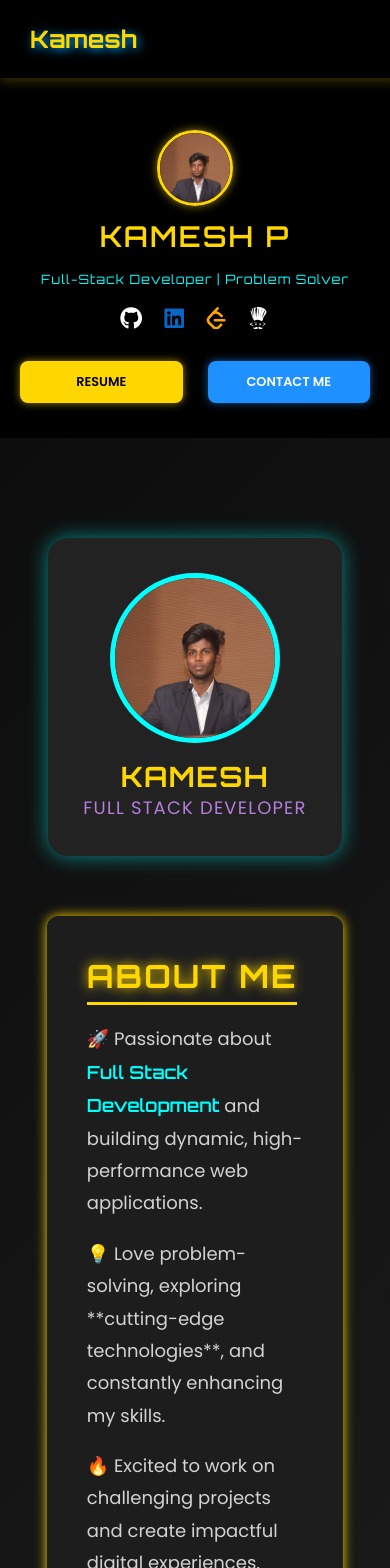
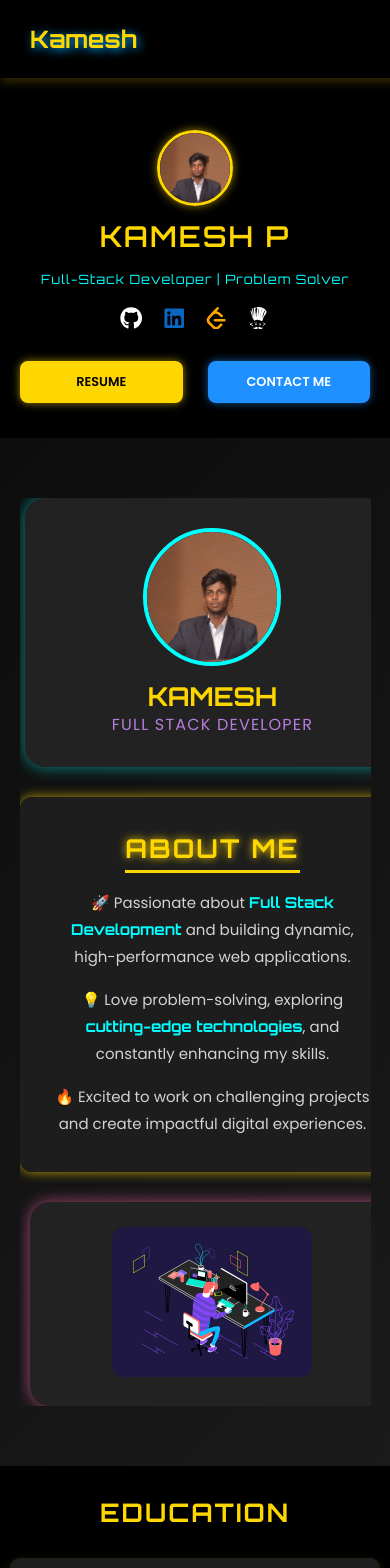
Before and after one commit to kameshp1815/React-Portfolio, a React (Vite) app: page / in a window 390 px wide. Shown: the top 1568 px of the page. Built offline with nearby package versions, Linux system fonts and the light colour scheme.

Commit message:
animation gif

```diff
--- a/src/Components/About/About.css
+++ b/src/Components/About/About.css
@@ -1,56 +1,63 @@
-/* Import Google Font */
-@import url("https://fonts.googleapis.com/css2?family=Orbitron:wght@400;600;700&family=Poppins:wght@300;400;600&display=swap");
-
 /* About Section */
 .about {
   background: linear-gradient(135deg, #0d0d0d, #1a1a1a);
-  padding: 100px 12%;
+  padding: 80px 10%;
   display: flex;
   justify-content: center;
+  overflow: hidden; /* Prevents light/glow overflow */
 }
 
+/* Flexbox Wrapper */
 .about-wrapper {
   display: flex;
-  gap: 60px;
+  gap: 50px;
   flex-wrap: wrap;
   align-items: center;
   justify-content: center;
+  max-width: 1200px;
+  width: 100%;
+  overflow: hidden; /* Ensures content stays inside */
 }
 
-/* Image Card */
+/* Profile Card */
 .about-image-card {
   background: #222;
-  padding: 35px;
+  padding: 30px;
   border-radius: 20px;
   text-align: center;
-  box-shadow: 0px 0px 20px rgba(0, 255, 255, 0.5);
-  transition: 0.3s ease-in-out;
+  box-shadow: 0px 0px 15px rgba(0, 255, 255, 0.5);
+  transition: transform 0.3s ease-in-out, box-shadow 0.3s ease-in-out;
+  overflow: hidden;
 }
 
 .about-image-card:hover {
-  box-shadow: 0px 0px 25px rgba(0, 255, 255, 0.8);
-  transform: scale(1.07);
+  box-shadow: 0px 0px 20px rgba(0, 255, 255, 0.8);
+  transform: scale(1.05);
 }
 
 .profile-pic {
-  width: 160px;
-  height: 160px;
+  width: 150px;
+  height: 150px;
   border-radius: 50%;
-  border: 5px solid #00ffff;
-  transition: 0.3s;
+  border: 4px solid cyan;
+  transition: transform 0.3s;
+}
+
+.profile-pic:hover {
+  transform: rotate(5deg);
 }
 
 .about-name {
-  font-size: 28px;
-  font-weight: 700;
+  font-size: 26px;
+  font-weight: bold;
   font-family: "Orbitron", sans-serif;
   color: #FFD700;
-  margin-top: 12px;
-  letter-spacing: 1.5px;
+  margin-top: 10px;
+  text-transform: uppercase;
 }
 
 .about-role {
-  font-size: 18px;
+  font-size: 16px;
   font-family: "Poppins", sans-serif;
   color: #B57EDC;
   text-transform: uppercase;
@@ -59,19 +66,22 @@
 
 /* About Content */
 .about-content {
-  max-width: 550px;
+  width: 500px;
+  max-width: 100%;
   background: rgba(30, 30, 30, 0.95);
-  padding: 40px;
+  padding: 35px;
   border-radius: 12px;
-  box-shadow: 0px 0px 12px #FFD700;
+  box-shadow: 0px 0px 12px rgba(255, 215, 0, 0.7);
+  text-align: left;
+  overflow: hidden;
 }
 
 .about-title {
-  font-size: 32px;
-  font-weight: 700;
+  font-size: 30px;
+  font-weight: bold;
   font-family: "Orbitron", sans-serif;
   color: #FFD700;
-  text-shadow: 0 0 12px #FFD700;
+  text-shadow: 0 0 8px #FFD700;
   border-bottom: 3px solid #FFD700;
   display: inline-block;
   padding-bottom: 6px;
@@ -79,15 +89,75 @@
 }
 
 .about-text {
-  font-size: 18px;
+  font-size: 17px;
   font-family: "Poppins", sans-serif;
   color: #D3D3D3;
-  margin-top: 18px;
+  margin-top: 16px;
   line-height: 1.8;
 }
 
 .about-text span {
   color: #00FFFF;
-  font-weight: 600;
+  font-weight: bold;
   font-family: "Orbitron", sans-serif;
 }
+
+/* GIF Section */
+.about-gif-card {
+  background: #222;
+  padding: 25px;
+  border-radius: 20px;
+  text-align: center;
+  box-shadow: 0px 0px 15px rgba(255, 105, 180, 0.6);
+  transition: transform 0.3s ease-in-out, box-shadow 0.3s ease-in-out;
+  overflow: hidden;
+}
+
+.about-gif-card:hover {
+  box-shadow: 0px 0px 20px rgba(255, 105, 180, 1);
+  transform: scale(1.05);
+}
+
+.profile-gif {
+  width: 260px;
+  height: auto;
+  border-radius: 12px;
+}
+
+/* Responsive Design */
+@media (max-width: 900px) {
+  .about {
+      padding: 60px 5%;
+  }
+
+  .about-wrapper {
+      flex-direction: column;
+      gap: 30px;
+  }
+
+  .about-image-card,
+  .about-content,
+  .about-gif-card {
+      width: 90%;
+      max-width: 400px;
+      text-align: center;
+  }
+
+  .about-title {
+      font-size: 26px;
+  }
+
+  .about-text {
+      font-size: 15px;
+      text-align: center;
+  }
+
+  .profile-pic {
+      width: 130px;
+      height: 130px;
+  }
+
+  .profile-gif {
+      width: 200px;
+  }
+}
--- a/src/Components/About/About.jsx
+++ b/src/Components/About/About.jsx
@@ -1,5 +1,6 @@
 import "./About.css";
-import profilePic from "../../assets/kamesh.jpg"; // Update with your actual image
+import profilePic from "../../assets/kamesh.jpg"; // Your profile image
+import gifImage from "../../assets/FE.gif"; // Your GIF
 
 const About = () => {
   return (
@@ -12,18 +13,23 @@ const About = () => {
           <p className="about-role">FULL STACK DEVELOPER</p>
         </div>
 
-        {/* Right Section - About Content */}
+        {/* Middle Section - About Content */}
         <div className="about-content">
           <h2 className="about-title">ABOUT ME</h2>
           <p className="about-text">
             🚀 Passionate about <span>Full Stack Development</span> and building dynamic, high-performance web applications.
           </p>
           <p className="about-text">
-            💡 Love problem-solving, exploring **cutting-edge technologies**, and constantly enhancing my skills.
+            💡 Love problem-solving, exploring <span>cutting-edge technologies</span>, and constantly enhancing my skills.
           </p>
           <p className="about-text">
             🔥 Excited to work on challenging projects and create impactful digital experiences.
           </p>
+        </div>
+
+        {/* Right Section - GIF */}
+        <div className="about-gif-card">
+          <img src={gifImage} alt="Developer Animation" className="profile-gif" />
         </div>
       </div>
     </section>
--- a/src/Components/Certificates/Certificates.jsx
+++ b/src/Components/Certificates/Certificates.jsx
@@ -9,7 +9,7 @@ const Certificates = () => {
   useEffect(() => {
     setTimeout(() => {
       setFadeIn(true);
-    }, 200); // Delay effect for smooth animation
+    }, 200);
   }, []);
 
   return (
```
Also changed, not shown: src/assets/FE.gif (added).
